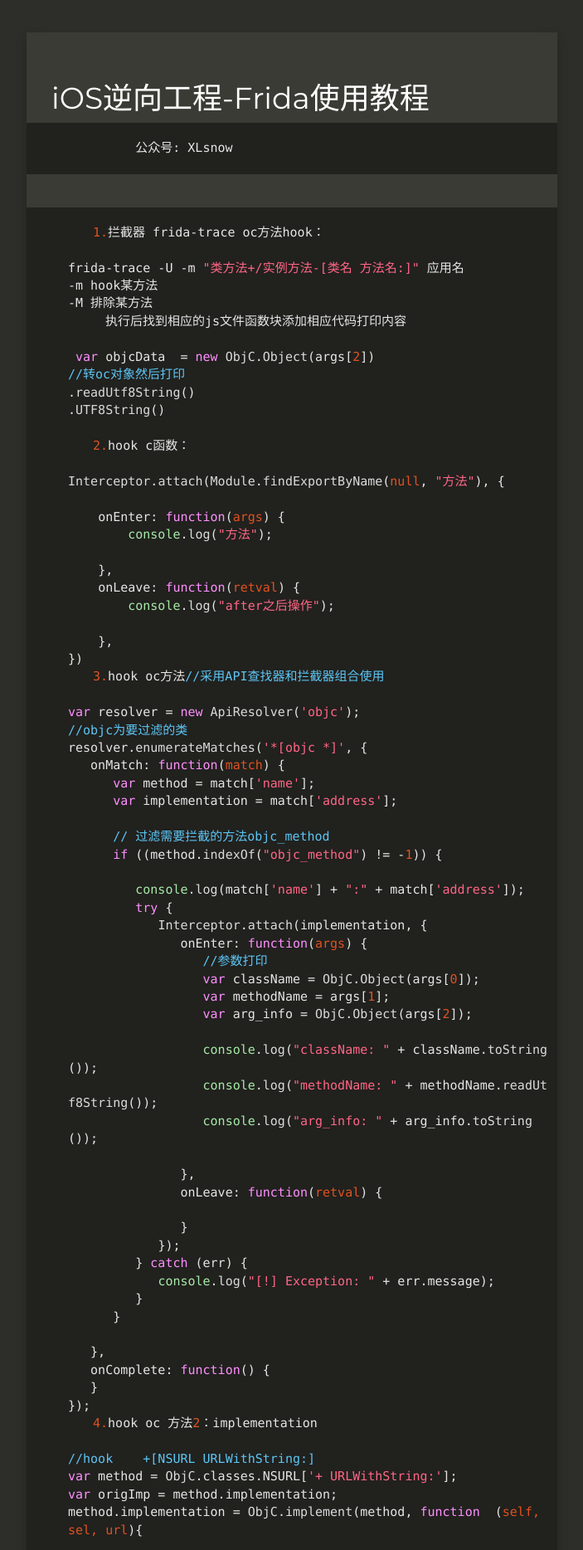
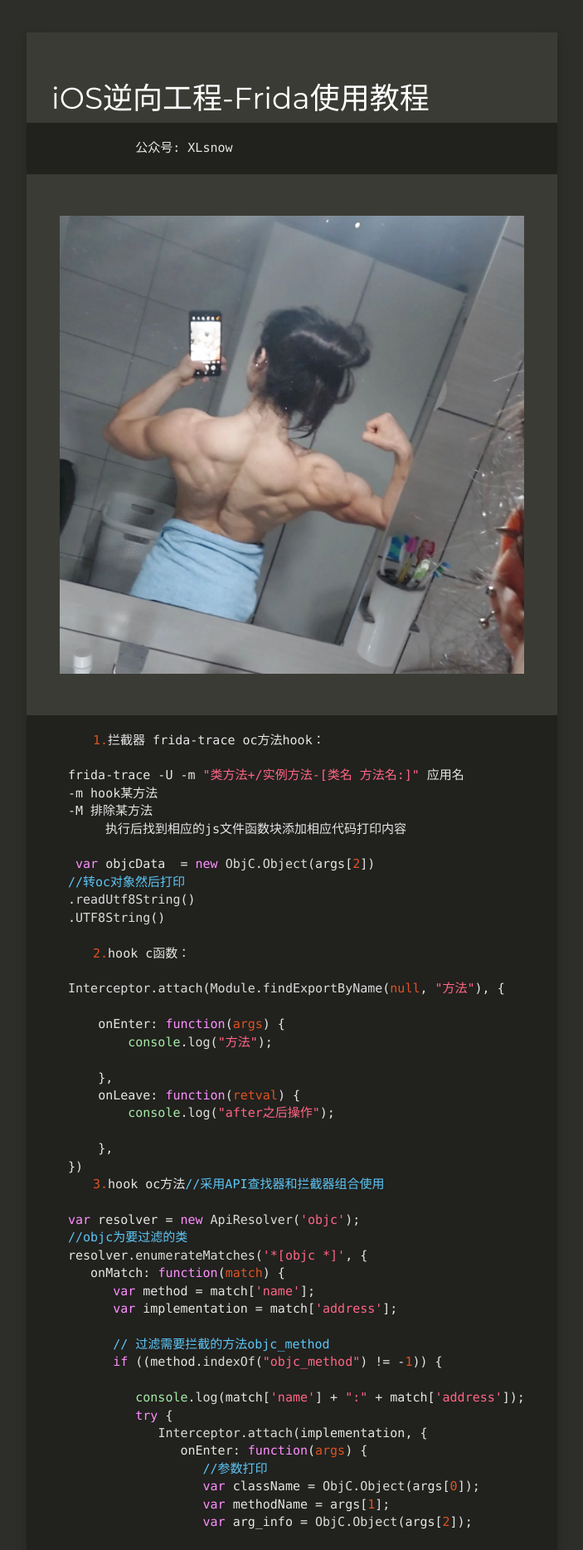
Before and after one commit to XLsn0w/XLsn0w.github.io, a Jekyll site: the page built from _posts/2022-07-30-XLsn0w.md, in a window 1280 px wide. Shown: the part 303-2171 px from the top of the page at 83% size, without its empty margins (288-991 px from the left). Built offline with Jekyll 4.4.1, drawn with Linux system fonts in a browser that asks for light colours; nearby versions of some CDN libraries.

Commit message:
Update 2022-07-30-XLsn0w.md

````diff
--- a/_posts/2022-07-30-XLsn0w.md
+++ b/_posts/2022-07-30-XLsn0w.md
@@ -15,6 +15,7 @@ tags:
 
              公众号: XLsnow
 
+![](https://github.com/XLsn0w/XLsn0w.github.io/blob/master/Assets/Frida.jpg?raw=true)
 
 ```
 　　1.拦截器 frida-trace oc方法hook：
````
